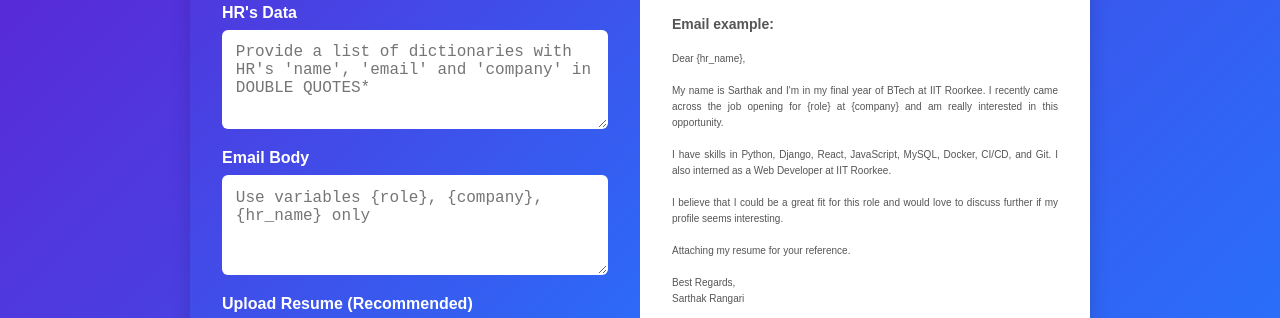
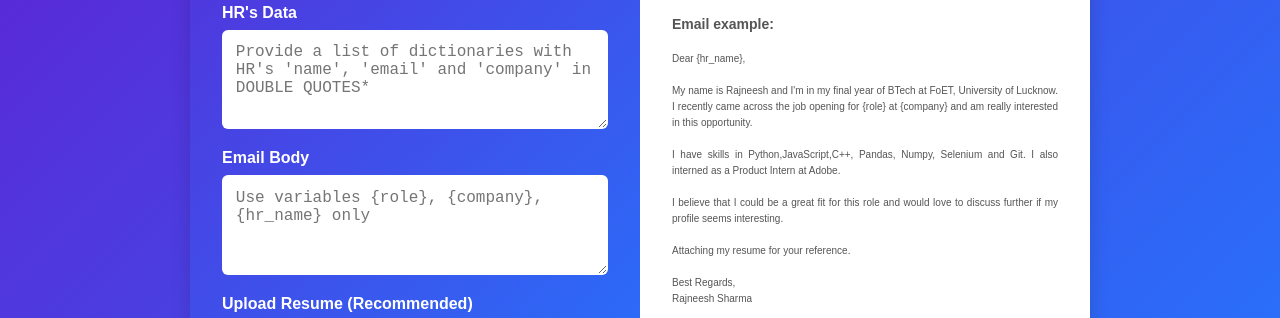
Before and after one commit to Rajneeshsharma125/Smart-Hire, a plain HTML site: page index.html in a window 1280 px wide. Shown: the part 613-931 px from the top of the page. Drawn offline with Linux system fonts and the light colour scheme.

Commit message:
Updated index.html

```diff
--- a/index.html
+++ b/index.html
@@ -125,11 +125,11 @@
 
                 Dear {hr_name}, <br><br>
 
-                My name is Sarthak and I'm in my final year of BTech at IIT Roorkee. I recently came across the job
+                My name is Rajneesh and I'm in my final year of BTech at FoET, University of Lucknow. I recently came across the job
                 opening for {role} at {company} and am really interested in this opportunity.
                 <br><br>
-                I have skills in Python, Django, React, JavaScript, MySQL, Docker, CI/CD, and Git. I also interned as a
-                Web Developer at IIT Roorkee.
+                I have skills in Python,JavaScript,C++, Pandas, Numpy, Selenium and Git. I also interned as a
+                Product Intern at Adobe.
                 <br><br>
                 I believe that I could be a great fit for this role and would love to discuss further if my profile
                 seems interesting.
@@ -137,7 +137,7 @@
                 Attaching my resume for your reference.
                 <br><br>
                 Best Regards,<br>
-                Sarthak Rangari
+                Rajneesh Sharma
             </p>
 
         </div>
```
